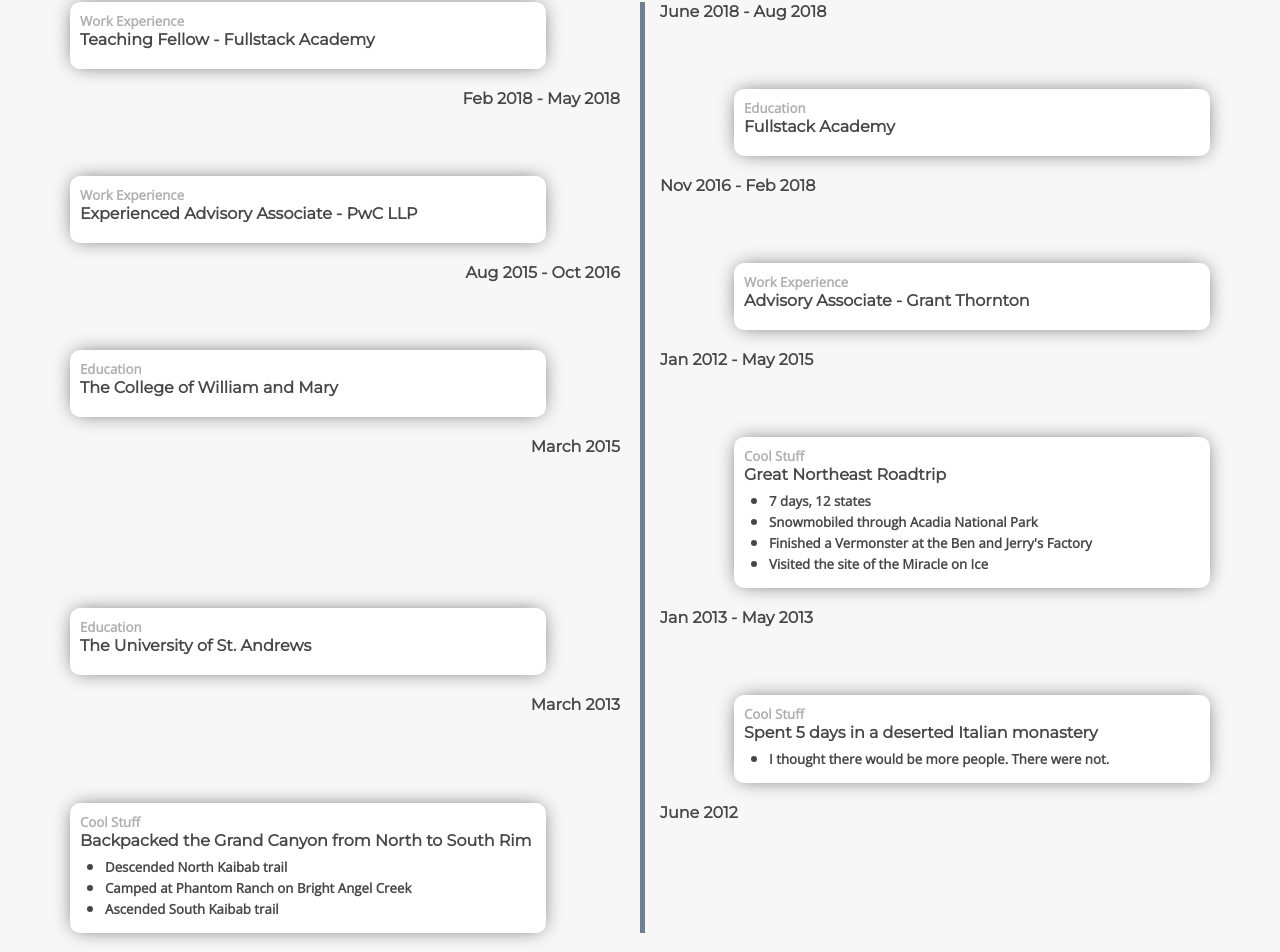
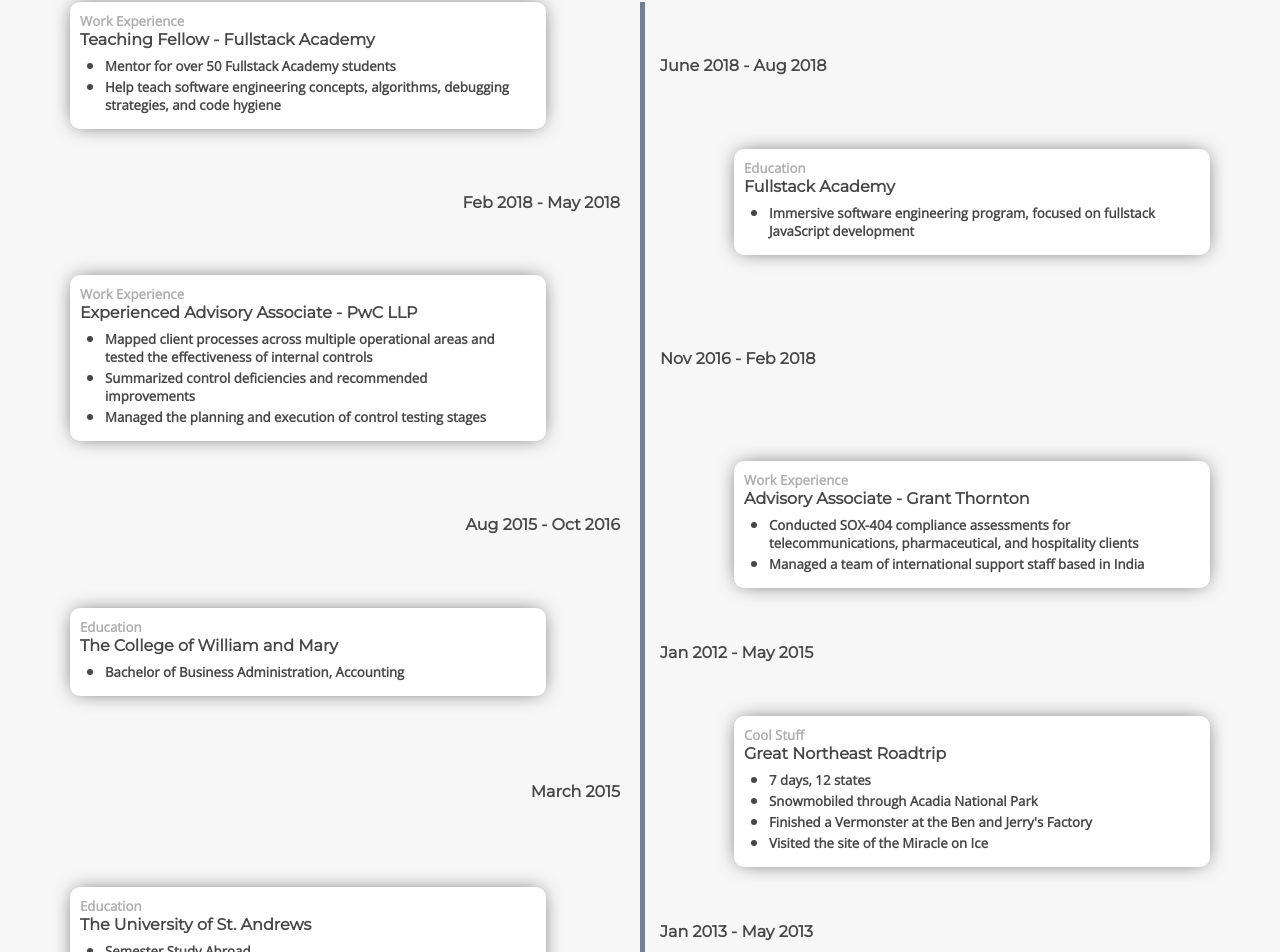
Before and after one commit to dmzobel/dmzobel.github.io, a React (Create React App) app: page /timeline in a window 1280 px wide. Shown: the part 187-1139 px from the top of the page. Built offline with nearby package versions, Linux system fonts and the light colour scheme.

Commit message:
added data to data.js

```diff
--- a/src/data.js
+++ b/src/data.js
@@ -6,7 +6,10 @@
     place: 'Fullstack Academy',
     title: 'Teaching Fellow',
     dates: 'June 2018 - Aug 2018',
-    description: []
+    description: [
+      'Mentor for over 50 Fullstack Academy students',
+      'Help teach software engineering concepts, algorithms, debugging strategies, and code hygiene'
+    ]
   },
   {
     id: 2,
@@ -14,7 +17,9 @@
     place: 'Fullstack Academy',
     title: '',
     dates: 'Feb 2018 - May 2018',
-    description: []
+    description: [
+      'Immersive software engineering program, focused on fullstack JavaScript development'
+    ]
   },
   {
     id: 3,
@@ -22,7 +27,11 @@
     place: 'PwC LLP',
     title: 'Experienced Advisory Associate',
     dates: 'Nov 2016 - Feb 2018',
-    description: []
+    description: [
+      'Mapped client processes across multiple operational areas and tested the effectiveness of internal controls',
+      'Summarized control deficiencies and recommended improvements',
+      'Managed the planning and execution of control testing stages'
+    ]
   },
   {
     id: 4,
@@ -30,7 +39,10 @@
     place: 'Grant Thornton',
     title: 'Advisory Associate',
     dates: 'Aug 2015 - Oct 2016',
-    description: []
+    description: [
+      'Conducted SOX-404 compliance assessments for telecommunications, pharmaceutical, and hospitality clients',
+      'Managed a team of international support staff based in India'
+    ]
   },
   {
     id: 5,
@@ -38,7 +50,7 @@
     place: 'The College of William and Mary',
     title: '',
     dates: 'Jan 2012 - May 2015',
-    description: []
+    description: ['Bachelor of Business Administration, Accounting']
   },
   {
     id: 6,
@@ -58,7 +70,7 @@
     place: 'The University of St. Andrews',
     title: '',
     dates: 'Jan 2013 - May 2013',
-    description: []
+    description: ['Semester Study Abroad']
   },
   {
     id: 8,
--- a/src/style.css
+++ b/src/style.css
@@ -156,8 +156,7 @@
 
 .timeline-block {
   display: flex;
-  /* justify-content: center; */
-  /* align-items: center; */
+  align-items: center;
   margin: 20px 0;
   padding: 0 20px;
 }
```
